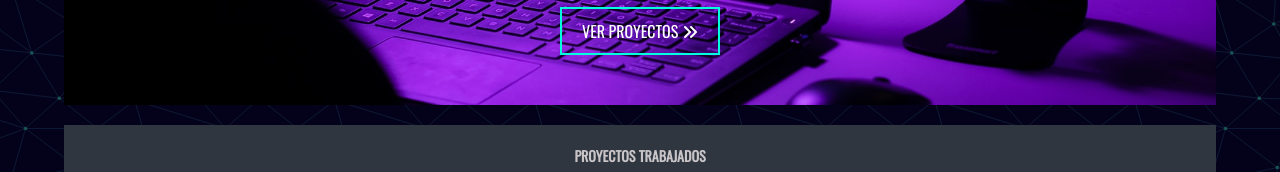
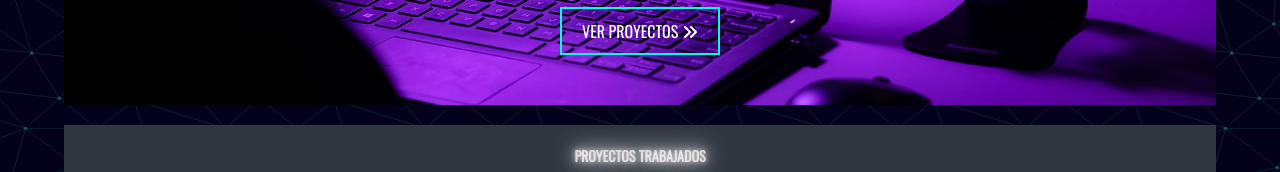
Before and after one commit to KanasBernardo/Bernard-k, a website built with Vite: page index.html in a window 1280 px wide. In both pictures the pointer is over the element "PROYECTOS TRABAJADOS". Shown: the part 567-739 px from the top of the page. Built offline with nearby package versions, Linux system fonts and the light colour scheme.

Commit message:
cambio de colores

```diff
--- a/index.html
+++ b/index.html
@@ -60,7 +60,7 @@
         </header>
 
         <div class="footer" id="proyectos">
-            <h3>PROYECTOS TRABAJADOS</h3>
+            <h3 class="neon1">PROYECTOS TRABAJADOS</h3>
         </div>
         <!--Cards Para mostrar info-->
         <div class="new-card">
--- a/src/css/main.css
+++ b/src/css/main.css
@@ -63,6 +63,7 @@ ul{
     flex: 1;
     margin-left: 20px;
 }
+
 .footer{
     background: #2f3640;
     color: #fff7f7bd;
@@ -70,6 +71,13 @@ ul{
     padding: 20px 0;
     text-align: center;
     padding-bottom: 20px;
+    transition: 2s !important;
+}
+
+.footer:hover{
+    margin: 0;
+    text-shadow: 0 0 5px rgba(255, 255, 255, 0.733), 0 0 15px rgba(255, 255, 255, 0.849), 0 0 30px rgba(255, 255, 255, 0.89);
+    transition: 2s !important;
 }
 
 .menu-btn{
@@ -269,7 +277,11 @@ hr{
 .about__picture{
     max-width: 80%;
 }
-
+.about__text h3:hover{
+    margin: 0;
+    text-shadow: 0 0 6px rgba(219, 128, 255, 0.973), 0 0 17px rgb(159, 79, 170), 0 0 30px rgb(210, 112, 255);
+    transition: 1s !important;
+}
 /*codigo para el video*/
 .videoo{
     position: relative;
```
